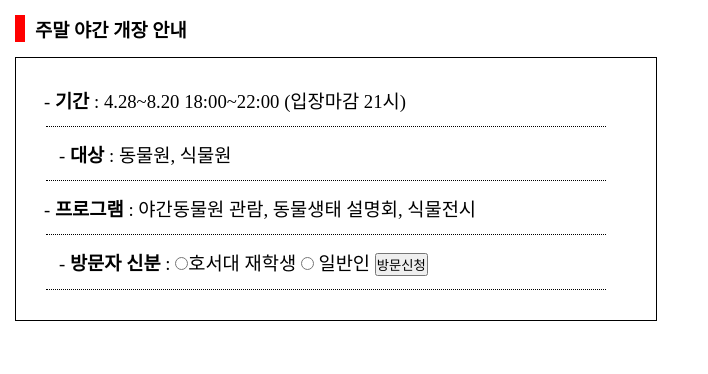
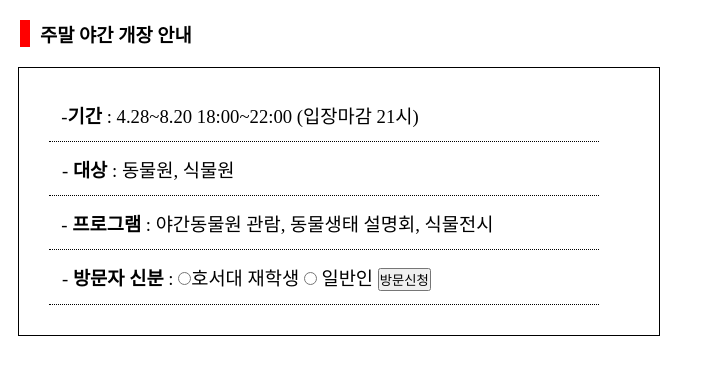
Before and after one commit to seo20220349/seo20220349.github.io, a plain HTML site: page 주말야간개장안내.html in a window 1280 px wide. Shown: the whole page, without its empty margins (0-708 px from the left). Drawn offline with Linux system fonts and the light colour scheme.

Commit message:
야간개장2

```diff
--- a/주말야간개장안내.html
+++ b/주말야간개장안내.html
@@ -8,50 +8,50 @@
 
 	h3 {border-left: solid 10px red;
 		padding-left: 10px;
-	margin: 15px;}
+	margin: 20px;}
 
 
 	#titlestyle1 {border: solid 1.5px black;
     padding: 20px;
-    margin: 15px;
+    margin: 18px;
     width: 600px;
     }
 
 	ul {border-top: dotted 1px black;
 		border-bottom: dotted 1px black;
-	padding: 5px;
+	padding: 0px;
     margin: 10px;
-    width: 550px;}
+    width: 550px;
+    }
 
 	li {
 	font-weight: normal;
 	list-style: none;
 	margin-left: 20px;
 	padding: 3px;
-	margin: 5px;
+	margin: 10px;
 	width: 500px;
 	}
+	form {display: inline;}
 </style>
 
 </head>
 <body>
 <h3>주말 야간 개장 안내</h3>
 <h3 id="titlestyle1">
-	<li>- <b>기간</b> : 4.28~8.20 18:00~22:00 (입장마감 21시)</li>
+	<li> &nbsp;&nbsp;-<b>기간</b> : 4.28~8.20 18:00~22:00 (입장마감 21시)</li>
 <ul>
 	<li>- <b>대상</b> : 동물원, 식물원</li>
 </ul>
-	<li>- <b>프로그램</b> : 야간동물원 관람, 동물생태 설명회, 식물전시</li>
+	<li> &nbsp;&nbsp;- <b>프로그램</b> : 야간동물원 관람, 동물생태 설명회, 식물전시</li>
 <ul>
 	<li>- <b>방문자 신분</b> :
 		<input type="radio" name="info">호서대 재학생
 		<input type="radio" name="info"> 일반인
-		<input type="submit" value="방문신청">
+		<form action="야간개장방문등록.html"><input type="submit" value="방문신청"></form>
 	</li>
 </ul>
 
 </h3>
-</ul>
-<a href="야간개장방문등록.html"></a>
 </body>
 </html>
```
